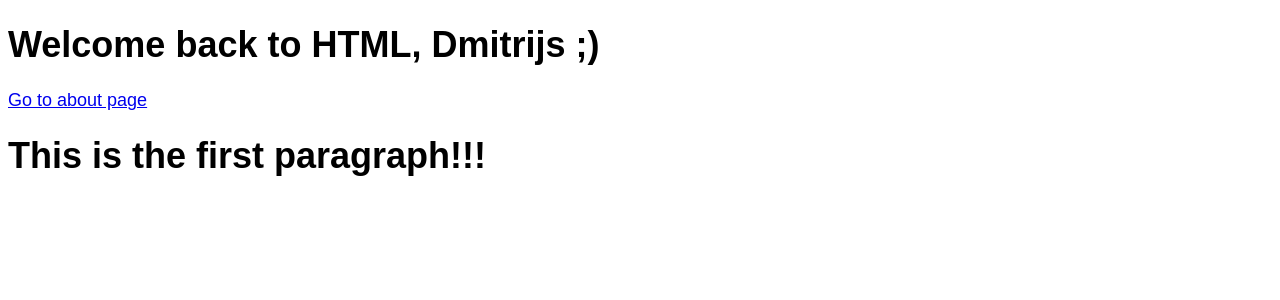
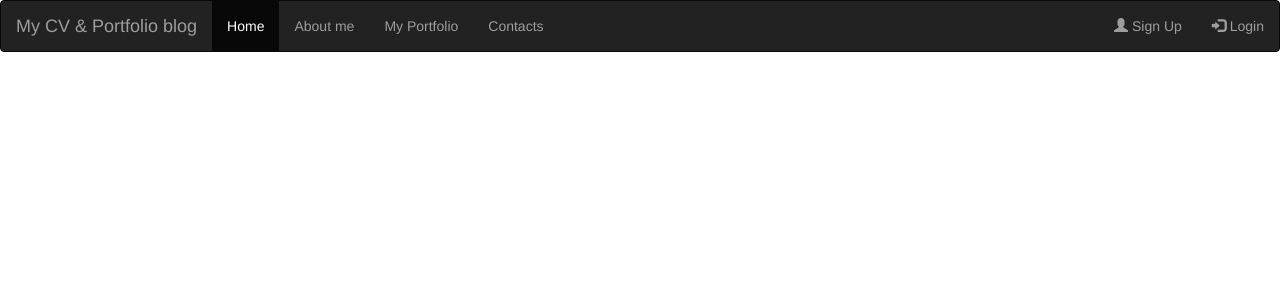
Before and after one commit to Dmitrijb3/heroku_app, a Flask app: page / in a window 1280 px wide. Shown: the top 300 px of the page. Run offline with Flask 2, Linux system fonts and the light colour scheme; some libraries are stand-ins or nearby versions.

Commit message:
Some changes

```diff
--- a/main.py
+++ b/main.py
@@ -1,4 +1,5 @@
 from flask import Flask, render_template
+import datetime
 
 app = Flask(__name__)
 
@@ -11,7 +12,13 @@ def index():
 def about():
     return render_template('about.html')
 
+@app.route("/portfolio")
+def portfolio():
+    return render_template('portfolio.html')
 
+@app.route("/contacts")
+def contacts():
+    return render_template('contacts.html')
 
 if __name__ == '__main__':
     app.run(debug=True)
--- a/templates/index.html
+++ b/templates/index.html
@@ -2,14 +2,28 @@
 <html lang="en">
     <head>
         <meta charset="UTF-8">
-        <title>Hello, Andis</title>
+        <title>My Blog</title>
         <link href="/static/style.css" rel="stylesheet" type="text/css">
+        <meta name="viewport" content="width=device-width, initial-scale=1">
+  <link rel="stylesheet" href="https://maxcdn.bootstrapcdn.com/bootstrap/3.4.0/css/bootstrap.min.css">
+  <script src="https://ajax.googleapis.com/ajax/libs/jquery/3.3.1/jquery.min.js"></script>
+  <script src="https://maxcdn.bootstrapcdn.com/bootstrap/3.4.0/js/bootstrap.min.js"></script>
     </head>
 
     <body>
-        <h1>Welcome back to HTML, Dmitrijs ;)</h1>
-    <a href="/about">Go to about page</a>
-    <h1>This is the first paragraph!!!</h1>
+
+    {% extends "navmenu.html" %}
+
+    <h1>Welcome back to my Portfolio Page</h1>
+
+<nav aria-label="breadcrumb" class="breadcrumb">
+    <li class="breadcrumb-item active" aria-current="/">Home</li>
+    <li class="breadcrumb-item"><a href="about">About me</a></li>
+    <li class="breadcrumb-item"><a href="portfolio">My Portfolio</a></li>
+
+  </ol>
+</nav>
+
 
     </body>
 </html>
--- /dev/null
+++ b/templates/navmenu.html
@@ -0,0 +1,19 @@
+{% block content %}
+<nav class="navbar navbar-inverse">
+  <div class="container-fluid">
+    <div class="navbar-header">
+      <a class="navbar-brand" href="/">My CV & Portfolio blog</a>
+    </div>
+    <ul class="nav navbar-nav">
+      <li class="active"><a href="#">Home</a></li>
+      <li><a href="about">About me</a></li>
+      <li><a href="portfolio">My Portfolio</a></li>
+      <li><a href="/">Contacts</a></li>
+    </ul>
+    <ul class="nav navbar-nav navbar-right">
+      <li><a href="#"><span class="glyphicon glyphicon-user"></span> Sign Up</a></li>
+      <li><a href="#"><span class="glyphicon glyphicon-log-in"></span> Login</a></li>
+    </ul>
+  </div>
+</nav>
+{% endblock content %}
```
Also changed, not shown: static/style.css (+43 -0 lines), templates/about.html (+16 -3 lines), templates/contacts.html (added, +12 -0 lines), templates/portfolio.html (added, +27 -0 lines).
